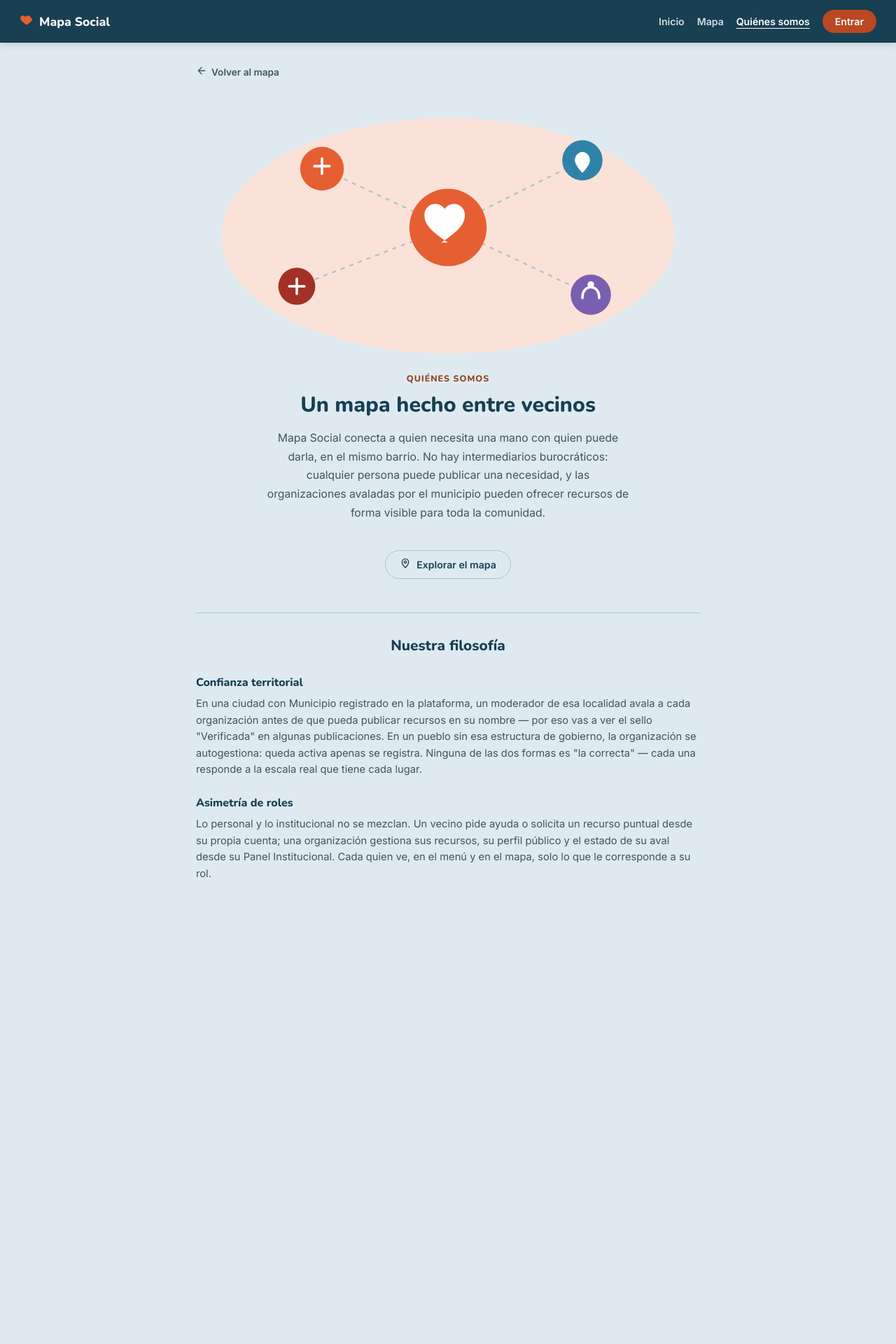
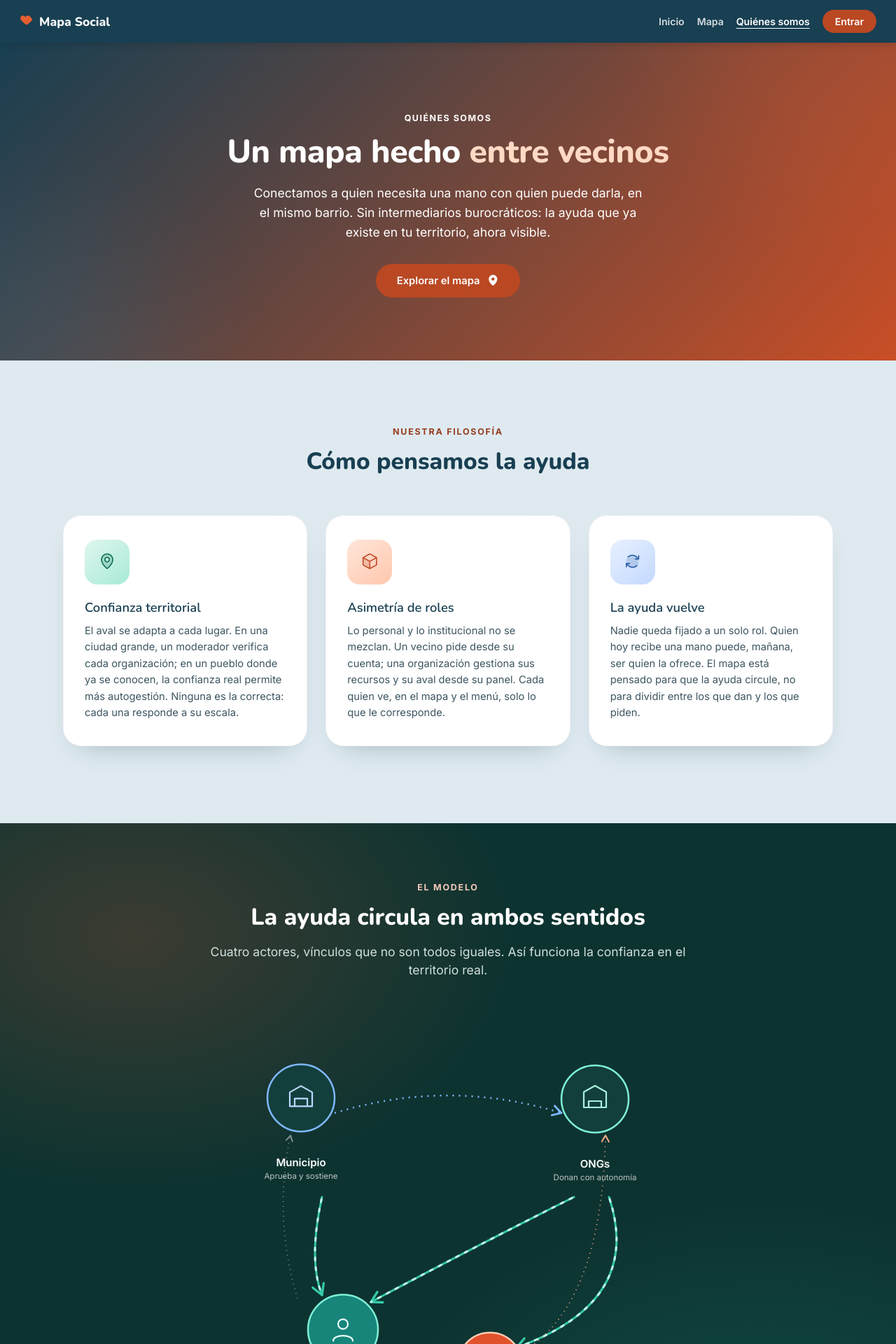
Before and after one commit to danrose222/mapa-social, an Angular app in the folder frontend/: page /quienes-somos in a window 1280 px wide. Shown: the top 1920 px of the page at 70% size. Before the commit the page ends 1332 px from the top, so only its background shows below. Built offline with nearby package versions, Linux system fonts and the light colour scheme.

Commit message:
feat(quienes-somos): rediseñar hero, filosofía y diagrama de los 4 actores

```diff
--- a/frontend/src/app/pages/quienes-somos/quienes-somos.component.html
+++ b/frontend/src/app/pages/quienes-somos/quienes-somos.component.html
@@ -1,90 +1,117 @@
 <div class="about">
-  <header class="about__header">
-    <a routerLink="/mapa" class="about__back">
-      <app-icon name="arrowLeft" [size]="16" />
-      Volver al mapa
+  <section class="about__hero">
+    <div class="about__hero-blobs" aria-hidden="true">
+      <span class="about__hero-blob about__hero-blob--a"></span>
+      <span class="about__hero-blob about__hero-blob--b"></span>
+    </div>
+
+    <div class="about__hero-inner">
+      <span class="about__eyebrow">Quiénes somos</span>
+      <h1>Un mapa hecho <span class="about__hero-accent">entre vecinos</span></h1>
+      <p>
+        Conectamos a quien necesita una mano con quien puede darla, en el mismo barrio.
+        Sin intermediarios burocráticos: la ayuda que ya existe en tu territorio, ahora
+        visible.
+      </p>
+      <a routerLink="/mapa" class="about__hero-btn">
+        Explorar el mapa
+        <i class="ph-fill ph-map-pin" aria-hidden="true"></i>
       </a>
-  </header>
+    </div>
+  </section>
 
-  <section class="about__hero">
-    <svg class="about__hero-art" viewBox="0 0 600 320" role="img" aria-label="Ilustración de una red de vecinos conectados">
-      <ellipse cx="300" cy="170" rx="270" ry="140" fill="var(--brand-soft)" />
+  <section class="about__philo" aria-labelledby="about-philo-heading">
+    <div class="about__philo-head">
+      <span class="about__philo-kicker">Nuestra filosofía</span>
+      <h2 id="about-philo-heading">Cómo pensamos la ayuda</h2>
+    </div>
 
-      <line x1="300" y1="160" x2="150" y2="90" stroke="var(--border)" stroke-width="2" stroke-dasharray="5 6" />
-      <line x1="300" y1="160" x2="460" y2="80" stroke="var(--border)" stroke-width="2" stroke-dasharray="5 6" />
-      <line x1="300" y1="160" x2="120" y2="230" stroke="var(--border)" stroke-width="2" stroke-dasharray="5 6" />
-      <line x1="300" y1="160" x2="470" y2="240" stroke="var(--border)" stroke-width="2" stroke-dasharray="5 6" />
+    <div class="about__philo-grid">
+      @for (card of philoCards; track card.title) {
+        <div class="about__philo-card">
+          <span class="about__philo-icon" [class]="'about__philo-icon--' + card.modifier">
+            <i class="ph-duotone {{ 'ph-' + card.icon }}" aria-hidden="true"></i>
+          </span>
+          <h3>{{ card.title }}</h3>
+          <p>{{ card.text }}</p>
+        </div>
+      }
+    </div>
+  </section>
 
-      <circle cx="300" cy="160" r="46" fill="var(--brand)" />
-      <path
-        d="M300 178c-16-11-28-20-28-32a13 13 0 0 1 24-8 13 13 0 0 1 24 8c0 12-12 21-28 32Z"
-        fill="#fff"
-      />
+  <section class="about__model" aria-labelledby="about-model-heading">
+    <div class="about__model-head">
+      <span class="about__model-kicker">El modelo</span>
+      <h2 id="about-model-heading">La ayuda circula en ambos sentidos</h2>
+      <p>Cuatro actores, vínculos que no son todos iguales. Así funciona la confianza en el territorio real.</p>
+    </div>
 
-      <g>
-        <circle cx="150" cy="90" r="26" fill="var(--need-color)" />
-        <path d="M150 78v18M141 87h18" stroke="#fff" stroke-width="3" stroke-linecap="round" />
+    <div class="about__model-diagram">
+      <svg viewBox="0 0 760 660" xmlns="http://www.w3.org/2000/svg" role="img" aria-label="Diagrama del modelo de cuatro actores: municipio, ONGs, comunidades y usuario">
+        <defs>
+          <marker id="qs-ah" viewBox="0 0 10 10" refX="8" refY="5" markerWidth="7" markerHeight="7" orient="auto-start-reverse">
+            <path d="M1 1L8 5L1 9" fill="none" stroke="context-stroke" stroke-width="1.6" stroke-linecap="round" stroke-linejoin="round" />
+          </marker>
+        </defs>
+
+        <!-- ayuda directa: teal solido + flujo animado -->
+        <g fill="none" stroke-linecap="round">
+          <path d="M200 270 Q180 360 200 410" stroke="#35c9a8" stroke-width="3" marker-end="url(#qs-ah)" />
+          <path d="M200 270 Q180 360 200 410" class="model-flow" stroke="#bff3e6" stroke-width="3" stroke-dasharray="4 10" />
+
+          <path d="M560 270 Q420 340 270 420" stroke="#35c9a8" stroke-width="3" marker-end="url(#qs-ah)" />
+          <path d="M560 270 Q420 340 270 420" class="model-flow" stroke="#bff3e6" stroke-width="3" stroke-dasharray="4 10" />
+
+          <path d="M610 270 Q660 420 478 485" stroke="#35c9a8" stroke-width="3" marker-end="url(#qs-ah)" />
+          <path d="M610 270 Q660 420 478 485" class="model-flow" stroke="#bff3e6" stroke-width="3" stroke-dasharray="4 10" />
+
+          <!-- sostiene / devuelve: coral solido + flujo animado -->
+          <path d="M275 495 Q330 530 398 505" stroke="#ff8a5c" stroke-width="3" marker-end="url(#qs-ah)" />
+          <path d="M275 495 Q330 530 398 505" class="model-flow" stroke="#ffd9c4" stroke-width="3" stroke-dasharray="4 10" />
         </g>
 
-      <g>
-        <circle cx="460" cy="80" r="24" fill="var(--help-color)" />
-        <path d="M451 80c0-6 5-10 9-10s9 4 9 10-9 15-9 15-9-9-9-15Z" fill="#fff" />
+        <!-- aprueba / habilita: azul punteado -->
+        <path d="M218 150 Q380 100 542 150" fill="none" stroke="#7fb8ff" stroke-width="2.5" stroke-dasharray="2 7" marker-end="url(#qs-ah)" />
+        <!-- rinde cuentas: blanco fino punteado -->
+        <path d="M165 415 Q130 300 155 182" fill="none" stroke="rgb(255 255 255 / 50%)" stroke-width="1.6" stroke-dasharray="1 6" marker-end="url(#qs-ah)" />
+        <!-- devuelve la mano, cerrando el circulo -->
+        <path d="M480 495 Q600 430 605 182" fill="none" stroke="#ffb08a" stroke-width="1.8" stroke-dasharray="1 6" marker-end="url(#qs-ah)" />
+
+        <g class="model-float">
+          <circle cx="170" cy="130" r="48" fill="#123f3b" stroke="#7fb8ff" stroke-width="2.5" />
+          <path d="M154 142v-20l16-9 16 9v20z M161 142v-11h18v11" fill="none" stroke="#bcd8ff" stroke-width="2.2" stroke-linejoin="round" />
+          <text x="170" y="228" text-anchor="middle" class="model-nodelabel">Municipio</text>
+          <text x="170" y="246" text-anchor="middle" class="model-nodedesc">Aprueba y sostiene</text>
         </g>
 
-      <g>
-        <circle cx="120" cy="230" r="22" fill="var(--danger)" />
-        <path d="M111 230h18M120 221v18" stroke="#fff" stroke-width="3" stroke-linecap="round" />
+        <g class="model-float model-float--b">
+          <circle cx="590" cy="130" r="48" fill="#123f3b" stroke="#7ff0d6" stroke-width="2.5" />
+          <path d="M574 142v-22l16-9 16 9v22z M581 142v-9h18v9" fill="none" stroke="#a8f0dd" stroke-width="2.2" stroke-linejoin="round" />
+          <text x="590" y="228" text-anchor="middle" class="model-nodelabel">ONGs</text>
+          <text x="590" y="246" text-anchor="middle" class="model-nodedesc">Donan con autonomía</text>
         </g>
 
-      <g>
-        <circle cx="470" cy="240" r="24" fill="#7a5fb0" />
-        <path d="M460 244c0-8 4-13 10-13s10 5 10 13" stroke="#fff" stroke-width="3" fill="none" stroke-linecap="round" />
-        <circle cx="470" cy="228" r="4" fill="#fff" />
+        <g class="model-float model-float--c">
+          <circle cx="230" cy="460" r="50" fill="#17857a" stroke="#7ff0d6" stroke-width="2.5" />
+          <circle cx="230" cy="452" r="7" fill="none" stroke="#eafff9" stroke-width="2.2" />
+          <path d="M216 476c0-10 28-10 28 0" fill="none" stroke="#eafff9" stroke-width="2.2" stroke-linecap="round" />
+          <text x="230" y="548" text-anchor="middle" class="model-nodelabel">Comunidades</text>
+          <text x="230" y="566" text-anchor="middle" class="model-nodedesc">Ayuda de proximidad</text>
+        </g>
+
+        <g class="model-float model-float--d">
+          <circle cx="440" cy="510" r="46" fill="#e0512c" stroke="#ffcbb3" stroke-width="2.5" />
+          <path d="M440 504c-2.6-4-11-3.3-11 3 0 4 6 8 11 11 5-3 11-7 11-11 0-6.3-8.4-7-11-3z" fill="#fff0e9" />
+          <text x="440" y="596" text-anchor="middle" class="model-nodelabel">Usuario</text>
         </g>
       </svg>
-  </section>
-
-  <section class="about__intro">
-    <span class="about__eyebrow">Quiénes somos</span>
-    <h1>Un mapa hecho entre vecinos</h1>
-    <p>
-      Mapa Social conecta a quien necesita una mano con quien puede darla, en el mismo
-      barrio. No hay intermediarios burocráticos: cualquier persona puede publicar una
-      necesidad, y las organizaciones avaladas por el municipio pueden ofrecer recursos
-      de forma visible para toda la comunidad.
-    </p>
-  </section>
-
-  <section class="about__explore">
-    <a routerLink="/mapa" class="about__explore-link">
-      <app-icon name="pin" [size]="16" />
-      Explorar el mapa
-    </a>
-  </section>
-
-  <section class="about__values">
-    <h2>Nuestra filosofía</h2>
-
-    <div class="about__value">
-      <h3>Confianza territorial</h3>
-      <p>
-        En una ciudad con Municipio registrado en la plataforma, un moderador de esa
-        localidad avala a cada organización antes de que pueda publicar recursos en su
-        nombre — por eso vas a ver el sello "Verificada" en algunas publicaciones. En un
-        pueblo sin esa estructura de gobierno, la organización se autogestiona: queda
-        activa apenas se registra. Ninguna de las dos formas es "la correcta" — cada una
-        responde a la escala real que tiene cada lugar.
-      </p>
     </div>
 
-    <div class="about__value">
-      <h3>Asimetría de roles</h3>
-      <p>
-        Lo personal y lo institucional no se mezclan. Un vecino pide ayuda o solicita un
-        recurso puntual desde su propia cuenta; una organización gestiona sus recursos,
-        su perfil público y el estado de su aval desde su Panel Institucional. Cada quien
-        ve, en el menú y en el mapa, solo lo que le corresponde a su rol.
-      </p>
+    <div class="about__model-legend">
+      <span><svg viewBox="0 0 34 10" aria-hidden="true"><line x1="0" y1="5" x2="30" y2="5" stroke="#35c9a8" stroke-width="3" /></svg> Ayuda directa</span>
+      <span><svg viewBox="0 0 34 10" aria-hidden="true"><line x1="0" y1="5" x2="30" y2="5" stroke="#ff8a5c" stroke-width="3" /></svg> Sostiene / devuelve</span>
+      <span><svg viewBox="0 0 34 10" aria-hidden="true"><line x1="0" y1="5" x2="30" y2="5" stroke="#7fb8ff" stroke-width="2.5" stroke-dasharray="2 4" /></svg> Aprueba / habilita</span>
+      <span><svg viewBox="0 0 34 10" aria-hidden="true"><line x1="0" y1="5" x2="30" y2="5" stroke="rgb(255 255 255 / 50%)" stroke-width="1.6" stroke-dasharray="1 4" /></svg> Rinde cuentas</span>
     </div>
   </section>
 </div>
--- a/frontend/src/app/pages/quienes-somos/quienes-somos.component.scss
+++ b/frontend/src/app/pages/quienes-somos/quienes-somos.component.scss
@@ -4,107 +4,378 @@
 }
 
 .about {
+  overflow: hidden;
+}
+
+// Mismo degradado y textura que el hero del Inicio -- misma identidad,
+// segunda página. Blobs de profundidad idénticos en técnica, tonos propios.
+.about__hero {
+  position: relative;
+  overflow: hidden;
+  padding: 96px max(24px, env(safe-area-inset-right)) 90px max(24px, env(safe-area-inset-left));
+  text-align: center;
+  background: var(--gradient-warm);
+  color: #fff;
+
+  &::before {
+    content: '';
+    position: absolute;
+    inset: 0;
+    background-image: var(--texture-dots);
+    opacity: 0.5;
+    pointer-events: none;
+  }
+}
+
+.about__hero-blobs {
+  position: absolute;
+  inset: 0;
+  pointer-events: none;
+}
+
+.about__hero-blob {
+  position: absolute;
+  border-radius: 50%;
+  filter: blur(90px);
+  opacity: 0.16;
+}
+
+.about__hero-blob--a {
+  top: -200px;
+  right: -160px;
+  width: 460px;
+  height: 460px;
+  background: var(--brand);
+}
+
+.about__hero-blob--b {
+  bottom: -220px;
+  left: -180px;
+  width: 420px;
+  height: 420px;
+  background: var(--help-color);
+}
+
+.about__hero-inner {
+  position: relative;
+  z-index: 2;
   max-width: 760px;
   margin: 0 auto;
-  padding: 20px 20px 72px;
-}
-
-.about__header {
-  padding: 12px 0 8px;
-}
-
-.about__back {
-  display: inline-flex;
-  align-items: center;
-  gap: 6px;
-  color: var(--ink-soft);
-  font-size: 0.85rem;
-  font-weight: 600;
-}
-
-.about__hero {
-  margin: 12px 0 8px;
-}
-
-.about__hero-art {
-  width: 100%;
-  height: auto;
-}
-
-.about__intro {
-  max-width: 520px;
-  margin: 0 auto 40px;
-  text-align: center;
-
-  h1 {
-    margin: 8px 0 14px;
-    font-size: 1.9rem;
-  }
-
-  p {
-    color: var(--ink-soft);
-    font-size: 0.98rem;
-    line-height: 1.7;
-  }
 }
 
 .about__eyebrow {
   display: inline-block;
-  // --brand da 2.83:1 sobre el fondo --bg de esta sección, muy por debajo
-  // de AA -- --need-color-text (pensado para texto) da 5.71:1 acá.
-  color: var(--need-color-text);
-  font-family: var(--font-display);
-  font-size: 0.78rem;
-  font-weight: 800;
-  letter-spacing: 0.08em;
+  margin-bottom: 16px;
+  color: #fff;
+  font-weight: 700;
+  font-size: var(--text-xs);
+  letter-spacing: 0.12em;
   text-transform: uppercase;
 }
 
-.about__explore {
-  display: flex;
-  justify-content: center;
-  margin-bottom: 48px;
+.about__hero h1 {
+  margin: 0 0 20px;
+  font-size: var(--text-2xl);
+  line-height: 1.08;
+  letter-spacing: -0.01em;
+  text-wrap: balance;
 }
 
-.about__explore-link {
+.about__hero-accent {
+  color: #ffd9c4;
+}
+
+.about__hero p {
+  max-width: 560px;
+  margin: 0 auto 30px;
+  color: #fff;
+  font-size: var(--text-md);
+  line-height: 1.6;
+}
+
+.about__hero-btn {
   display: inline-flex;
   align-items: center;
-  gap: 8px;
-  padding: 10px 20px;
-  border: 1px solid var(--border);
+  gap: 10px;
+  padding: 15px 30px;
   border-radius: var(--radius-pill);
-  color: var(--ink);
-  font-size: 0.88rem;
+  // #e0512c da 3.90:1 con blanco -- por debajo de AA. Mismo tono oscurecido
+  // que ya usa "Necesito Ayuda" en el hero del Inicio (5.2:1).
+  background: #b94823;
+  color: #fff;
   font-weight: 600;
+  font-size: var(--text-sm);
+  transition: transform 200ms ease, box-shadow 200ms ease;
+
+  i {
+    font-size: 1.1rem;
+  }
 
   &:hover {
-    background: var(--surface-sunken);
+    transform: translateY(-3px);
+    box-shadow: var(--shadow-brand-md);
+  }
+
+  &:focus-visible {
+    outline-color: #fff;
   }
 }
 
-.about__values {
-  display: grid;
-  gap: 24px;
-  padding-top: 32px;
-  border-top: 1px solid var(--border);
-
-  h2 {
-    margin-bottom: 4px;
-    font-size: 1.3rem;
-    text-align: center;
-  }
+// NUESTRA FILOSOFIA -- misma superficie clara del resto del sitio (var(--bg)
+// del body ya alcanza), sin banda propia.
+.about__philo {
+  padding: 90px max(24px, env(safe-area-inset-right)) 40px max(24px, env(safe-area-inset-left));
 }
 
-.about__value {
+.about__philo-head {
+  max-width: 640px;
+  margin: 0 auto 54px;
+  text-align: center;
+}
+
+// #c24a29 da 4.39:1 sobre fondos claros -- por debajo de AA. Misma
+// variante pensada para texto que ya se usa en el resto del sitio.
+.about__philo-kicker {
+  display: inline-block;
+  margin-bottom: 12px;
+  color: var(--need-color-text);
+  font-weight: 700;
+  font-size: var(--text-xs);
+  letter-spacing: 0.14em;
+  text-transform: uppercase;
+}
+
+.about__philo-head h2 {
+  margin: 0;
+  font-size: var(--text-xl);
+  text-wrap: balance;
+}
+
+.about__philo-grid {
+  display: grid;
+  grid-template-columns: repeat(3, 1fr);
+  gap: 26px;
+  max-width: 1100px;
+  margin: 0 auto;
+}
+
+.about__philo-card {
+  background: #fff;
+  border: 1px solid rgb(24 63 82 / 6%);
+  border-radius: var(--radius-lg);
+  padding: 34px 30px;
+  box-shadow: 0 18px 40px -24px rgb(24 63 82 / 40%);
+  transition: transform 280ms ease, box-shadow 280ms ease;
+
+  &:hover {
+    transform: translateY(-8px);
+    box-shadow: 0 30px 54px -24px rgb(24 63 82 / 50%);
+  }
+
   h3 {
-    margin: 0 0 8px;
-    font-size: 1rem;
+    margin: 0 0 10px;
+    color: var(--ink);
+    font-size: 1.15rem;
+    font-weight: 600;
   }
 
   p {
     margin: 0;
     color: var(--ink-soft);
-    font-size: 0.92rem;
+    font-size: var(--text-sm);
     line-height: 1.6;
   }
 }
+
+.about__philo-icon {
+  display: flex;
+  align-items: center;
+  justify-content: center;
+  width: 64px;
+  height: 64px;
+  margin-bottom: 20px;
+  border-radius: 18px;
+
+  i {
+    font-size: 1.6rem;
+  }
+}
+
+.about__philo-icon--t1 {
+  background: linear-gradient(140deg, #dff6ef, #a7ead6);
+  color: #0f6e56;
+}
+
+.about__philo-icon--t2 {
+  background: linear-gradient(140deg, #ffe6da, #ffc7ad);
+  color: #c24a29;
+}
+
+.about__philo-icon--t3 {
+  background: linear-gradient(140deg, #e7f0ff, #c4d9ff);
+  color: #2a5da5;
+}
+
+// EL MODELO -- banda oscura full-bleed, dos glows de marca igual que la
+// referencia (radiales sobre base sólida, no blobs desenfocados aparte).
+.about__model {
+  position: relative;
+  overflow: hidden;
+  margin-top: 70px;
+  padding: 80px max(24px, env(safe-area-inset-right)) 96px max(24px, env(safe-area-inset-left));
+  background:
+    radial-gradient(900px 600px at 15% 15%, rgb(224 90 55 / 22%), transparent 60%),
+    radial-gradient(900px 600px at 85% 85%, rgb(23 133 122 / 30%), transparent 60%),
+    #0d3330;
+  color: #eaf2f0;
+
+  &::before {
+    content: '';
+    position: absolute;
+    inset: 0;
+    background-image: var(--texture-dots);
+    opacity: 0.6;
+    pointer-events: none;
+  }
+}
+
+.about__model-head {
+  position: relative;
+  z-index: 2;
+  max-width: 680px;
+  margin: 0 auto 40px;
+  text-align: center;
+}
+
+.about__model-kicker {
+  display: inline-block;
+  margin-bottom: 12px;
+  color: #f3c9b8;
+  font-weight: 700;
+  font-size: var(--text-xs);
+  letter-spacing: 0.14em;
+  text-transform: uppercase;
+}
+
+.about__model-head h2 {
+  margin: 0;
+  color: #fff;
+  font-size: var(--text-xl);
+  text-wrap: balance;
+}
+
+.about__model-head p {
+  margin: 14px 0 0;
+  color: #cfe0dd;
+  font-size: var(--text-md);
+  line-height: 1.5;
+}
+
+.about__model-diagram {
+  position: relative;
+  z-index: 2;
+  max-width: 760px;
+  margin: 0 auto;
+
+  svg {
+    display: block;
+    width: 100%;
+    height: auto;
+    overflow: visible;
+  }
+}
+
+.about__model-legend {
+  position: relative;
+  z-index: 2;
+  display: flex;
+  flex-wrap: wrap;
+  justify-content: center;
+  gap: 22px;
+  margin-top: 34px;
+  color: #dfeae8;
+  font-size: var(--text-xs);
+
+  span {
+    display: inline-flex;
+    align-items: center;
+    gap: 9px;
+  }
+
+  svg {
+    width: 34px;
+    height: 10px;
+  }
+}
+
+:host ::ng-deep .model-nodelabel {
+  fill: #fff;
+  font-family: var(--font-body);
+  font-weight: 600;
+  font-size: 15px;
+}
+
+:host ::ng-deep .model-nodedesc {
+  fill: rgb(255 255 255 / 72%);
+  font-family: var(--font-body);
+  font-size: 11.5px;
+}
+
+// El pulso flotante de cada nodo -- transform-box:fill-box porque si no el
+// origen de la animación queda anclado al viewBox entero del svg, no al
+// propio círculo.
+.model-float {
+  animation: about-model-float 6s ease-in-out infinite;
+  transform-box: fill-box;
+  transform-origin: center;
+}
+
+.model-float--b {
+  animation-duration: 7s;
+  animation-delay: -2s;
+}
+
+.model-float--c {
+  animation-duration: 7.8s;
+  animation-delay: -3.5s;
+}
+
+.model-float--d {
+  animation-duration: 6.6s;
+  animation-delay: -1.2s;
+}
+
+.model-flow {
+  animation: about-model-dash 1.8s linear infinite;
+}
+
+@keyframes about-model-float {
+  0%, 100% {
+    transform: translateY(0);
+  }
+
+  50% {
+    transform: translateY(-7px);
+  }
+}
+
+@keyframes about-model-dash {
+  to {
+    stroke-dashoffset: -40;
+  }
+}
+
+@media (max-width: 900px) {
+  .about__philo-grid {
+    grid-template-columns: 1fr;
+  }
+
+  .about__hero h1 {
+    font-size: var(--text-xl);
+  }
+
+  .about__philo-head h2,
+  .about__model-head h2 {
+    font-size: var(--text-lg);
+  }
+}
--- a/frontend/src/app/pages/quienes-somos/quienes-somos.component.ts
+++ b/frontend/src/app/pages/quienes-somos/quienes-somos.component.ts
@@ -1,13 +1,34 @@
 import { Component } from '@angular/core';
 import { RouterLink } from '@angular/router';
-
-import { IconComponent } from '../../shared/icons/icon.component';
 
 @Component({
   selector: 'app-quienes-somos',
   standalone: true,
-  imports: [RouterLink, IconComponent],
+  imports: [RouterLink],
   templateUrl: './quienes-somos.component.html',
   styleUrl: './quienes-somos.component.scss',
 })
-export class QuienesSomosComponent {}
+export class QuienesSomosComponent {
+  // "modifier" arma la clase about__philo-icon--{modifier} (gradiente y
+  // color propios de cada tema, ver scss). Íconos Phosphor duotone.
+  readonly philoCards = [
+    {
+      modifier: 't1',
+      icon: 'map-pin',
+      title: 'Confianza territorial',
+      text: 'El aval se adapta a cada lugar. En una ciudad grande, un moderador verifica cada organización; en un pueblo donde ya se conocen, la confianza real permite más autogestión. Ninguna es la correcta: cada una responde a su escala.',
+    },
+    {
+      modifier: 't2',
+      icon: 'cube',
+      title: 'Asimetría de roles',
+      text: 'Lo personal y lo institucional no se mezclan. Un vecino pide desde su cuenta; una organización gestiona sus recursos y su aval desde su panel. Cada quien ve, en el mapa y el menú, solo lo que le corresponde.',
+    },
+    {
+      modifier: 't3',
+      icon: 'arrows-clockwise',
+      title: 'La ayuda vuelve',
+      text: 'Nadie queda fijado a un solo rol. Quien hoy recibe una mano puede, mañana, ser quien la ofrece. El mapa está pensado para que la ayuda circule, no para dividir entre los que dan y los que piden.',
+    },
+  ];
+}
```
Lines whose indentation alone changed are shown as unchanged.
